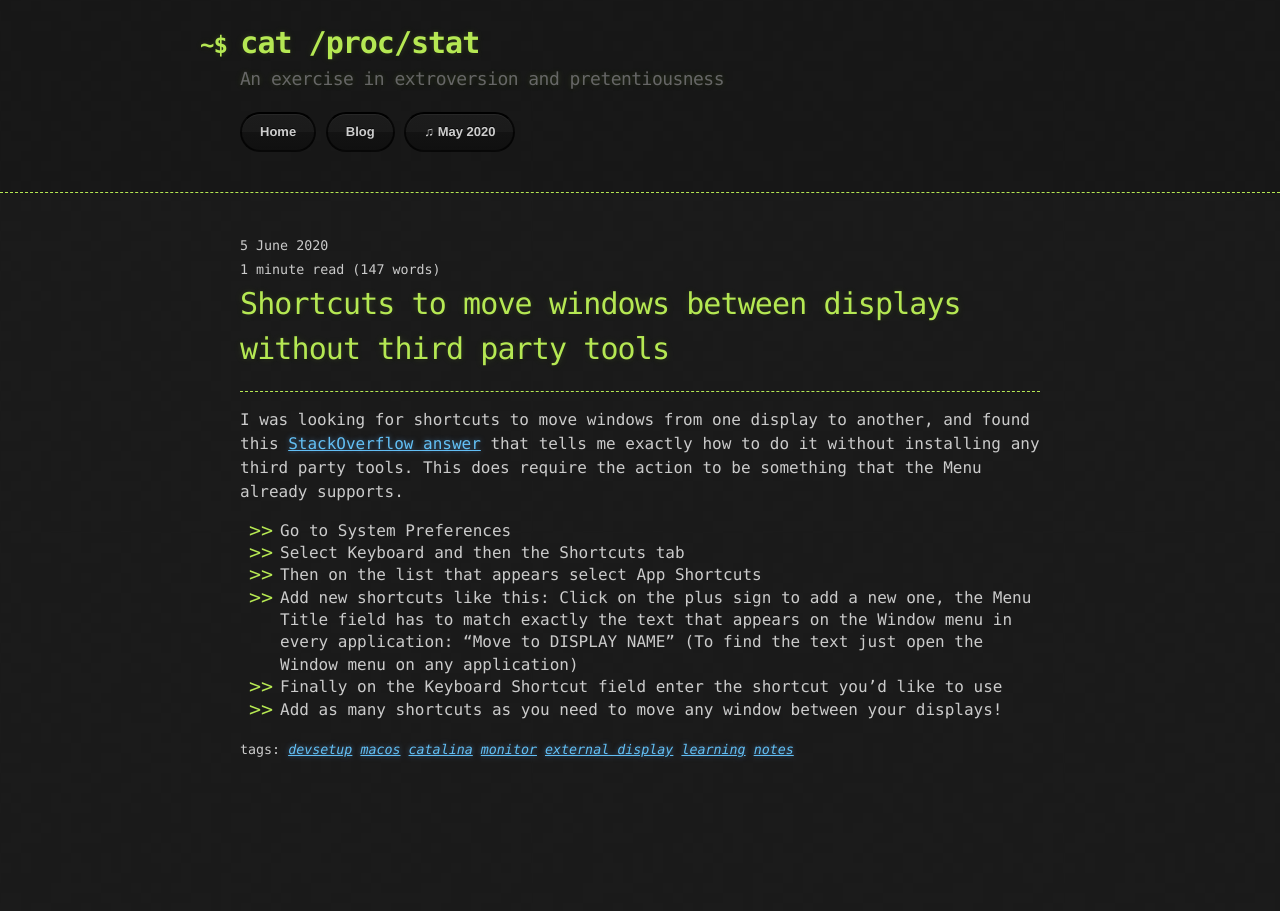
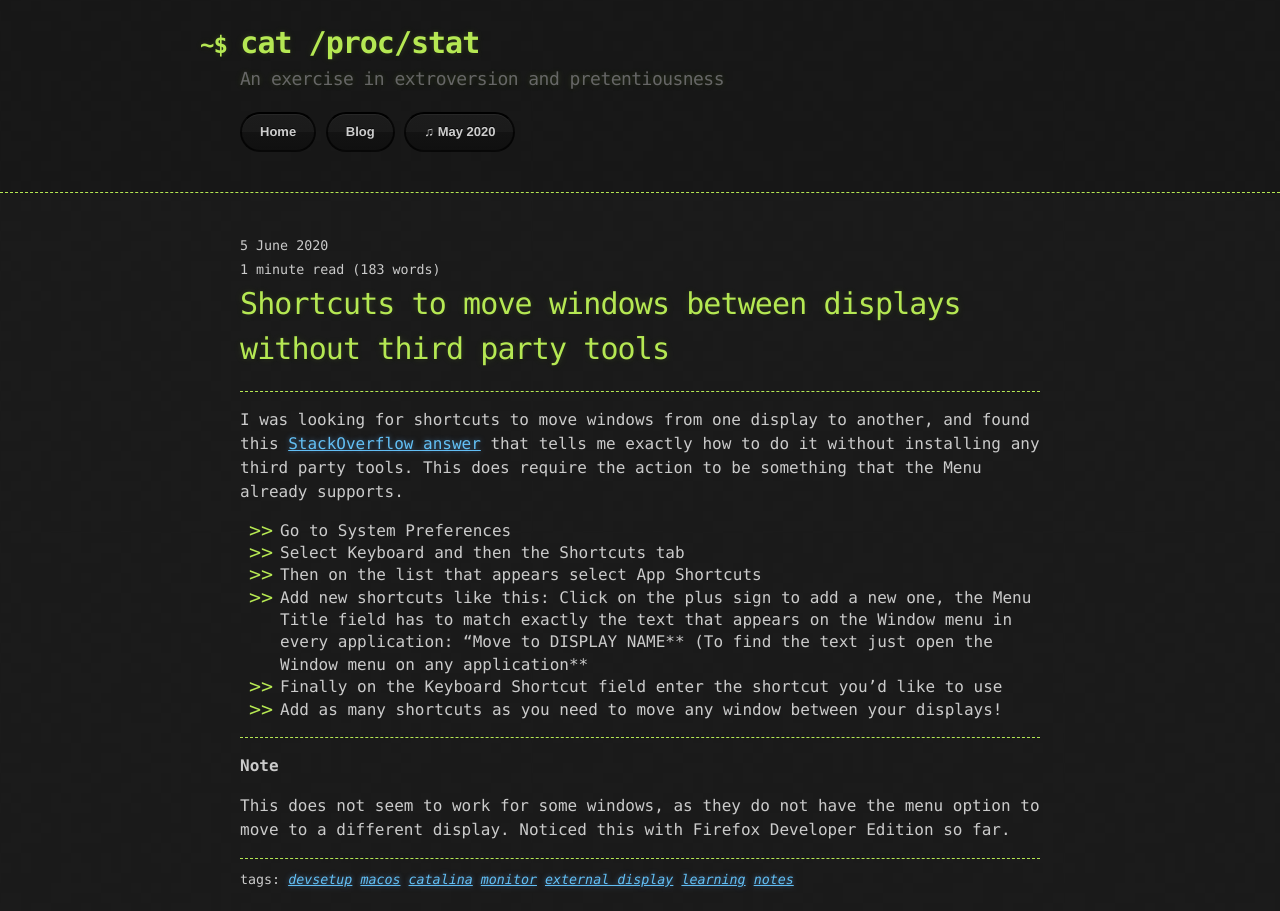
Before and after one commit to paranoidsp/paranoidsp.github.io, a Jekyll site: the page built from _posts/2020-06-05-macos-shortcuts.md, in a window 1280 px wide. Built offline with Jekyll 4.4.1, drawn with Linux system fonts in a browser that asks for light colours.

Commit message:
fix: add caveat for shortcuts

```diff
--- a/_posts/2020-06-05-macos-shortcuts.md
+++ b/_posts/2020-06-05-macos-shortcuts.md
@@ -15,6 +15,13 @@ that the Menu already supports.
 * Select Keyboard and then the Shortcuts tab
 * Then on the list that appears select App Shortcuts
 * Add new shortcuts like this:
-    Click on the plus sign to add a new one, the Menu Title field has to match exactly the text that appears on the Window menu in every application: "Move to DISPLAY NAME" (To find the text just open the Window menu on any application)
+    Click on the plus sign to add a new one, the Menu Title field has to match exactly the text that appears on the Window menu in every application: "Move to DISPLAY NAME** (To find the text just open the Window menu on any application**
 * Finally on the Keyboard Shortcut field enter the shortcut you'd like to use
 * Add as many shortcuts as you need to move any window between your displays!
+
+* * *
+**Note**
+
+This does not seem to work for some windows, as they do not have the menu option
+to move to a different display. Noticed this with Firefox Developer Edition so far.
+* * *
```
